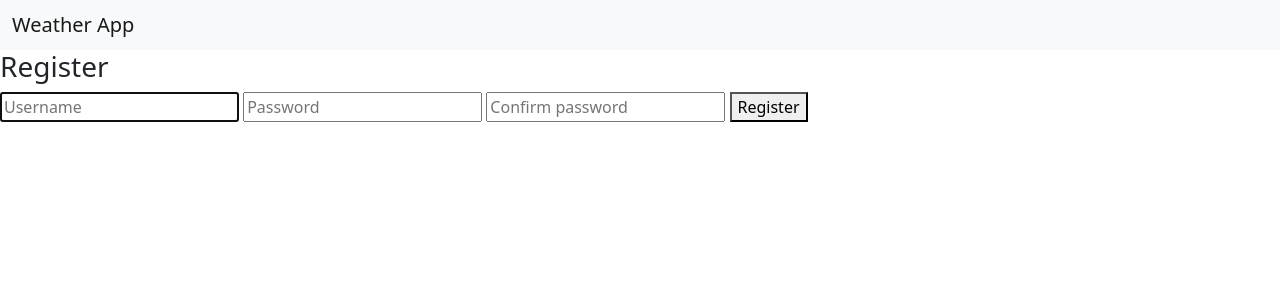
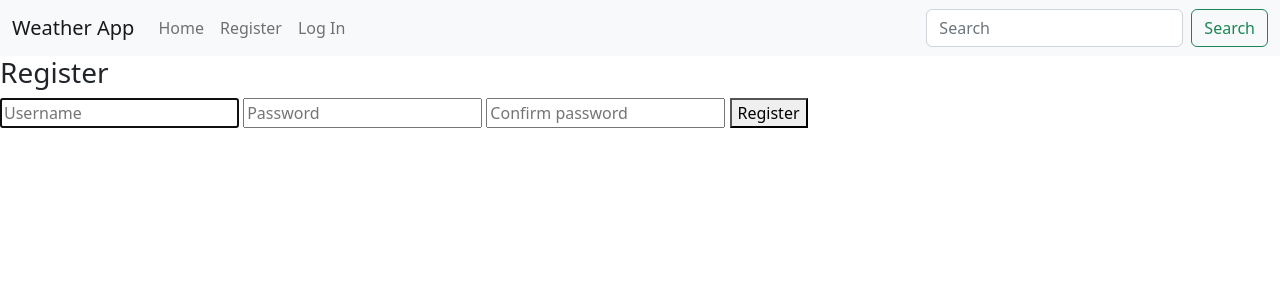
Before and after one commit to Natalka00/Predict-Weather-App, a Flask app: page /register in a window 1280 px wide. Shown: the top 300 px of the page. Run offline with Flask 3, Linux system fonts and the light colour scheme; parts of the project's set-up code (start-up, migrations or seed data) failed here and were passed over.

Commit message:
Changed layout.html
Modified navbar

```diff
--- a/templates/layout.html
+++ b/templates/layout.html
@@ -13,11 +13,31 @@
 
     </head>
     <body>
-        <nav class="navbar bg-light sticky-top">
-            <div class="container-fluid">
-              <span class="navbar-brand mb-0 h1">Weather App</span>
-            </div>
-          </nav>
+      <nav class="navbar navbar-expand-lg bg-light sticky-top">
+        <div class="container-fluid">
+          <a class="navbar-brand" href="#">Weather App</a>
+          <button class="navbar-toggler" type="button" data-bs-toggle="collapse" data-bs-target="#navbarTogglerDemo02" aria-controls="navbarTogglerDemo02" aria-expanded="false" aria-label="Toggle navigation">
+            <span class="navbar-toggler-icon"></span>
+          </button>
+          <div class="collapse navbar-collapse" id="navbarTogglerDemo02">
+            <ul class="navbar-nav me-auto mb-2 mb-lg-0">
+              <li class="nav-item">
+                <a class="nav-link" aria-current="page" href="/">Home</a>
+              </li>
+              <li class="nav-item">
+                <a class="nav-link" href="/register">Register</a>
+              </li>
+              <li class="nav-item">
+                <a class="nav-link" href="/login">Log In</a>
+              </li>
+            </ul>
+            <form class="d-flex" role="search">
+              <input class="form-control me-2" type="search" placeholder="Search" aria-label="Search">
+              <button class="btn btn-outline-success" type="submit">Search</button>
+            </form>
+          </div>
+        </div>
+      </nav>
         {% block main %}{% endblock %}
 
     </body>
```
